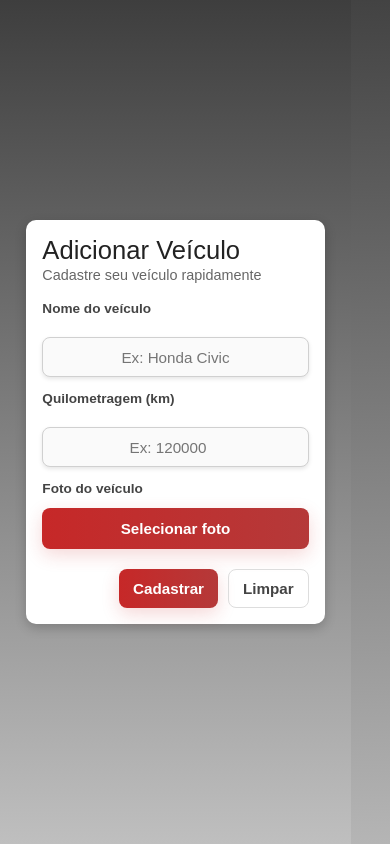
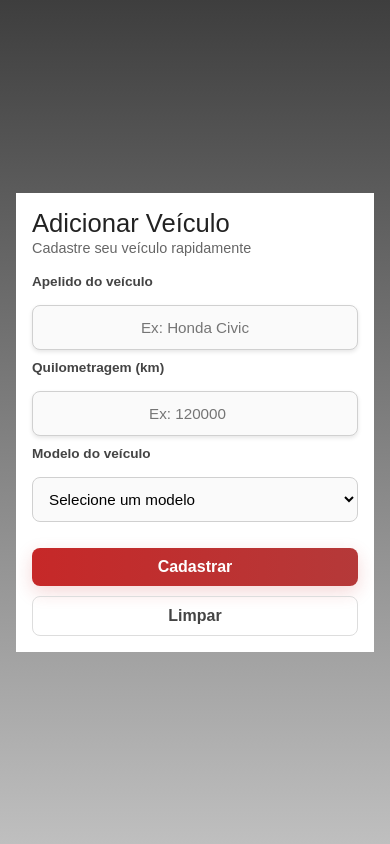
Before and after one commit to Nickolas-Lobo/DriveData-FrontEnd, a React (Vite) app in the folder FrontEnd/DriveData/: page /pageAdicionarCarro in a window 390 px wide. Built offline with nearby package versions, Linux system fonts and the light colour scheme.

Commit message:
(update) Implementação da responsividade na tela de adicionar carro

```diff
--- a/FrontEnd/DriveData/src/pages/PageAdicionarCarro.css
+++ b/FrontEnd/DriveData/src/pages/PageAdicionarCarro.css
@@ -6,42 +6,45 @@
 
 .telaAdicionarVeiculo {
   min-height: 100vh;
-  width: 90%;
+  width: 100%;
   display: flex;
   align-items: center;
   justify-content: center;
-  padding: 5em 0;
+  padding: 5em 1em;
   background: linear-gradient(180deg, #3e3e3e 0%, #bfbfbf 100%);
   font-family: "Segoe UI", Tahoma, Geneva, Verdana, sans-serif;
 }
 
-.cardAdicionar {
-  width: 85%;
-  max-width: 1200px;
-  background: #ffffff;
+.painelAdicionar {
+  width: 100%;
+  max-width: 450px;
+  background: #fff;
   border-radius: 10px;
-  padding: 1em;
-  box-shadow: 0 4px 12px rgba(0,0,0,0.2);
+  padding: 1.5em;
+  box-shadow: 0 4px 12px rgba(0, 0, 0, 0.2);
   display: flex;
   flex-direction: column;
   gap: 14px;
 }
 
-.cardHeader {
+/* Cabeçalho */
+.cabecalho {
   text-align: left;
   margin-bottom: 4px;
 }
-.cardHeader h2 {
+.cabecalho h2 {
   font-size: 1.6rem;
   color: #222;
   margin-bottom: 2px;
 }
-.cardHeader .sub {
+.cabecalho .sub {
   color: #666;
   font-size: 0.9rem;
 }
 
+/* Formulário */
 .formAdicionarVeiculo {
+  width: 100%;
   display: flex;
   flex-direction: column;
   gap: 14px;
@@ -52,34 +55,39 @@
   flex-direction: column;
   gap: 6px;
 }
+
 .labelText {
   font-size: 0.85rem;
   color: #444;
   font-weight: 600;
 }
 
-.formAdicionarVeiculo input[type="text"],
-.formAdicionarVeiculo input[type="number"],
-.formAdicionarVeiculo input[type="file"] {
+/* Estilo uniforme para inputs e select */
+.formAdicionarVeiculo .field input[type="text"],
+.formAdicionarVeiculo .field input[type="number"],
+.formAdicionarVeiculo .field select {
   width: 100%;
+  height: 45px;
   padding: 10px 12px;
   border: 1px solid #d0d0d0;
   border-radius: 8px;
   font-size: 0.95rem;
   background: #fafafa;
   transition: box-shadow 0.15s ease, border-color 0.15s ease;
-}
-.formAdicionarVeiculo input[type="file"] {
-  padding: 8px 10px;
-  background: #fff;
+  box-sizing: border-box;
+  margin-top: 10px;
 }
 
-.formAdicionarVeiculo input:focus {
+/* Foco */
+.formAdicionarVeiculo input:focus,
+.formAdicionarVeiculo select:focus {
   outline: none;
   border-color: #C62828;
-  box-shadow: 0 0 0 4px rgba(198,40,40,0.06);
+  box-shadow: 0 0 0 4px rgba(198, 40, 40, 0.06);
 }
 
+
+/* Pré-visualização da imagem */
 .previewImagem {
   display: flex;
   flex-direction: column;
@@ -91,7 +99,6 @@
   background: #fff;
 }
 .previewImagem p {
-  margin: 0;
   font-weight: 600;
   color: #333;
   font-size: 0.95rem;
@@ -103,14 +110,15 @@
   height: auto;
   border-radius: 8px;
   object-fit: cover;
-  box-shadow: 0 6px 18px rgba(0,0,0,0.12);
+  box-shadow: 0 6px 18px rgba(0, 0, 0, 0.12);
 }
 
-.actions {
+/* Botões */
+.acoes {
   display: flex;
   gap: 10px;
   justify-content: flex-end;
-  margin-top: 6px;
+  margin-top: 16px;
 }
 .btn {
   padding: 10px 14px;
@@ -120,15 +128,17 @@
   font-weight: 700;
   font-size: 0.95rem;
 }
+
 .btn.primary {
-  background: linear-gradient(90deg,#C62828,#b53939);
+  background: linear-gradient(90deg, #C62828, #b53939);
   color: #fff;
-  box-shadow: 0 6px 18px rgba(198,40,40,0.18);
-  transition: transform .12s ease, box-shadow .12s ease;
+  box-shadow: 0 6px 18px rgba(198, 40, 40, 0.18);
+  transition: transform 0.12s ease, box-shadow 0.12s ease;
 }
+
 .btn.primary:hover {
-  transform: translateY(-2px);
-  box-shadow: 0 10px 24px rgba(198,40,40,0.22);
+  transform: translateY(-1px);
+  box-shadow: 0 10px 24px rgba(198, 40, 40, 0.22);
 }
 
 .btn.ghost {
@@ -137,21 +147,44 @@
   border: 1px solid #ddd;
 }
 
-.uploadBtn {
-  display: inline-block;
-  text-align: center;
-  background: linear-gradient(90deg,#C62828,#b53939);
-  color: #fff;
-  padding: 12px 16px;
-  border-radius: 8px;
-  font-weight: 700;
-  font-size: 0.95rem;
-  cursor: pointer;
-  box-shadow: 0 6px 18px rgba(198,40,40,0.18);
-  transition: transform .12s ease, box-shadow .12s ease;
-  margin-top: 6px;
+.btn.ghost:hover {
+  transform: translateY(-1px);
+  box-shadow: 0 10px 24px rgba(56, 37, 37, 0.22);
 }
-.uploadBtn:hover {
-  transform: translateY(-2px);
-  box-shadow: 0 10px 24px rgba(198,40,40,0.22);
+
+@media (max-width: 600px) {
+  .painelAdicionar {
+    width: 100%;
+    padding: 1em;
+    border-radius: 0;
+    box-shadow: none;
+  }
+
+  .formAdicionarVeiculo {
+    gap: 10px;
+  }
+
+  .previewImagem img {
+    max-width: 100%;
+  }
+
+  .acoes {
+    flex-direction: column;
+    align-items: stretch;
+  }
+
+  .btn {
+    width: 100%;
+    font-size: 1rem;
+  }
 }
+
+@media (min-width: 601px) and (max-width: 1024px) {
+  .painelAdicionar {
+    width: 95%;
+  }
+
+  .btn {
+    font-size: 1rem;
+  }
+}
--- a/FrontEnd/DriveData/src/pages/PageAdicionarCarro.jsx
+++ b/FrontEnd/DriveData/src/pages/PageAdicionarCarro.jsx
@@ -1,82 +1,75 @@
-import { useState, useRef, useEffect } from 'react';
+import { useState } from 'react';
 import './PageAdicionarCarro.css';
 
+const modelosCarros = [
+  { nome: 'Conversível', imagem: 'modeloConversivel.png' },
+  { nome: 'Crossover', imagem: 'modeloCrossover.png' },
+  { nome: 'Esportivo', imagem: 'modeloEsportivo.png' },
+  { nome: 'Hatch', imagem: 'modeloHatch.png' },
+  { nome: 'Minivan', imagem: 'modeloMinivan.png' },
+  { nome: 'Picape', imagem: 'modeloPicape.png' },
+  { nome: 'Sedan', imagem: 'modeloSedan.png' },
+  { nome: 'SUV', imagem: 'modeloSuv.png' },
+];
+
 const PageAdicionarCarro = () => {
-  const [nomeVeiculo, setNomeVeiculo] = useState('');
+  const [apelido, setApelido] = useState('');
   const [quilometragem, setQuilometragem] = useState('');
-  const [imagem, setImagem] = useState(null);
+  const [modeloSelecionado, setModeloSelecionado] = useState('');
   const [preview, setPreview] = useState(null);
-  const fileInputRef = useRef(null);
 
-  useEffect(() => {
-    return () => {
-      if (preview) {
-        URL.revokeObjectURL(preview);
-      }
-    };
-  }, [preview]);
-
-  const handleImagemChange = (e) => {
-    const file = e.target.files && e.target.files[0];
-    setImagem(file || null);
-
-    if (preview) {
-      URL.revokeObjectURL(preview);
-      setPreview(null);
-    }
-
-    if (file) {
-      const url = URL.createObjectURL(file);
-      setPreview(url);
-    }
+  const handleModeloChange = (e) => {
+    const nome = e.target.value;
+    setModeloSelecionado(nome);
+    const modelo = modelosCarros.find((m) => m.nome === nome);
+    setPreview(modelo ? modelo.imagem : null);
   };
 
   const adicionarCarro = (e) => {
     e.preventDefault();
 
-    if (!nomeVeiculo.trim()) {
-      alert('Informe o nome do veículo.');
+    if (!apelido.trim()) {
+      alert('Informe um apelido para o veículo.');
       return;
     }
     if (!quilometragem || Number(quilometragem) < 0) {
       alert('Informe uma quilometragem válida.');
       return;
     }
+    if (!modeloSelecionado) {
+      alert('Selecione um modelo de veículo.');
+      return;
+    }
 
     console.log('Veículo adicionado:', {
-      nomeVeiculo,
+      apelido,
       quilometragem,
-      imagem: imagem ? imagem.name : 'Nenhuma imagem selecionada',
+      modelo: modeloSelecionado,
+      imagem: preview || 'Nenhuma imagem selecionada',
     });
 
-    setNomeVeiculo('');
+    setApelido('');
     setQuilometragem('');
-    setImagem(null);
-    if (preview) {
-      URL.revokeObjectURL(preview);
-      setPreview(null);
-    }
-    if (fileInputRef.current) {
-      fileInputRef.current.value = '';
-    }
+    setModeloSelecionado('');
+    setPreview(null);
   };
 
   return (
     <div className="telaAdicionarVeiculo">
-      <div className="cardAdicionar">
-        <header className="cardHeader">
+      <div className="painelAdicionar">
+        <header className="cabecalho">
           <h2>Adicionar Veículo</h2>
           <p className="sub">Cadastre seu veículo rapidamente</p>
         </header>
 
         <form onSubmit={adicionarCarro} className="formAdicionarVeiculo" noValidate>
           <label className="field">
-            <span className="labelText">Nome do veículo</span>
+            <span className="labelText">Apelido do veículo</span>
             <input
               type="text"
               placeholder="Ex: Honda Civic"
-              value={nomeVeiculo}
-              onChange={(e) => setNomeVeiculo(e.target.value)}
+              value={apelido}
+              onChange={(e) => setApelido(e.target.value)}
               required
             />
           </label>
@@ -94,41 +87,38 @@ const PageAdicionarCarro = () => {
           </label>
 
           <label className="field">
-            <span className="labelText">Foto do veículo</span>
-            <label htmlFor="fotoVeiculo" className="btn uploadBtn">Selecionar foto</label>
-            <input
-              id="fotoVeiculo"
-              ref={fileInputRef}
-              type="file"
-              accept="image/*"
-              onChange={handleImagemChange}
-              aria-label="Enviar foto do veículo"
-              hidden
-            />
+            <span className="labelText">Modelo do veículo</span>
+            <select
+              value={modeloSelecionado}
+              onChange={handleModeloChange}
+              required
+            >
+              <option value="">Selecione um modelo</option>
+              {modelosCarros.map((modelo) => (
+                <option key={modelo.nome} value={modelo.nome}>
+                  {modelo.nome}
+                </option>
+              ))}
+            </select>
           </label>
-
 
           {preview && (
             <div className="previewImagem">
               <p>Pré-visualização</p>
-              <img src={preview} alt="Pré-visualização do veículo" />
+              <img src={preview} alt={`Imagem do ${modeloSelecionado}`} />
             </div>
           )}
 
-          <div className="actions">
+          <div className="acoes">
             <button type="submit" className="btn primary">Cadastrar</button>
             <button
               type="button"
               className="btn ghost"
               onClick={() => {
-                setNomeVeiculo('');
+                setApelido('');
                 setQuilometragem('');
-                setImagem(null);
-                if (preview) {
-                  URL.revokeObjectURL(preview);
-                  setPreview(null);
-                }
-                if (fileInputRef.current) fileInputRef.current.value = '';
+                setModeloSelecionado('');
+                setPreview(null);
               }}
             >
               Limpar
```
Also changed, not shown: FrontEnd/DriveData/public/Corrente_de_comando.png.
